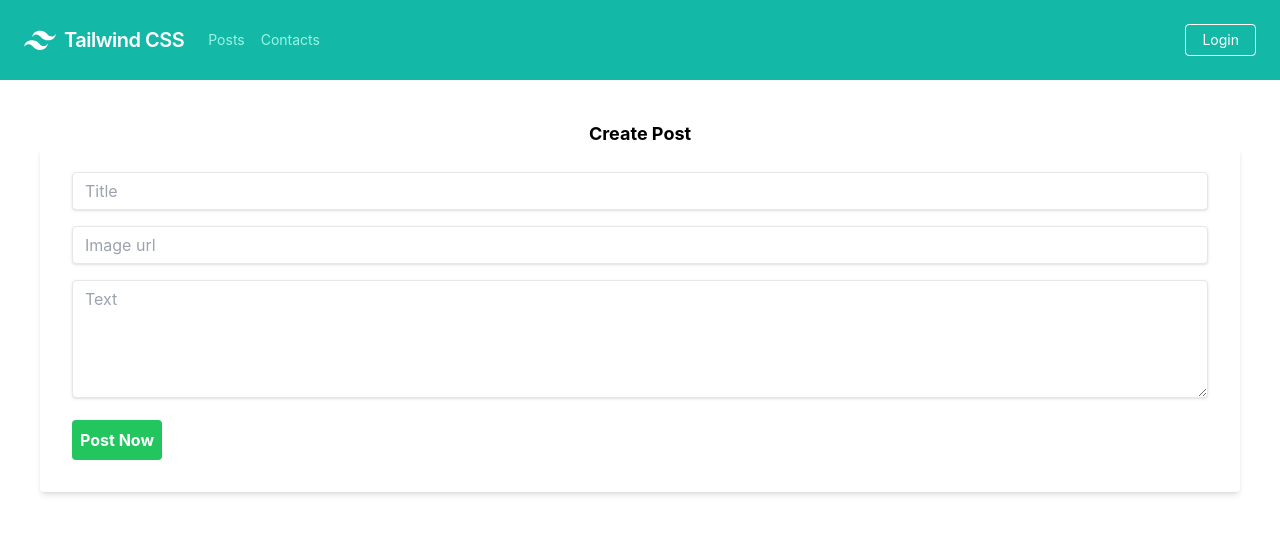
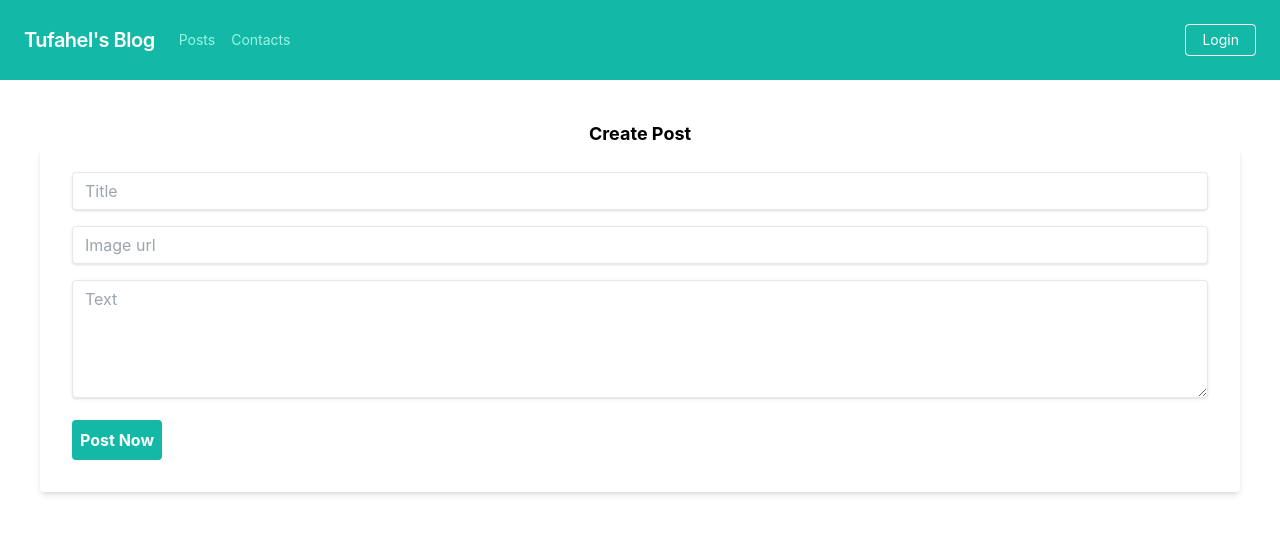
Before and after one commit to Tufahel/blog-app-front-end, a React (Create React App) app: page /createpost in a window 1280 px wide. Shown: the top 534 px of the page. Built offline with nearby package versions, Linux system fonts and the light colour scheme.

Commit message:
add stylings for button color

```diff
--- a/src/components/Comment/CreateComment.js
+++ b/src/components/Comment/CreateComment.js
@@ -49,7 +49,7 @@ const CreateComment = () => {
             />
             <br />
             <button
-              className="text-center bg-green-500 hover:bg-green-700 text-white font-bold p-2 rounded"
+              className="text-center bg-teal-500 hover:bg-teal-700 text-white font-bold p-2 rounded"
               type="submit"
             >
               Comment Now
--- a/src/components/Navigation/Navigation.js
+++ b/src/components/Navigation/Navigation.js
@@ -13,13 +13,23 @@ const Navigation = () => {
   return (
     <nav className="flex items-center justify-between flex-wrap bg-teal-500 p-6">
       <div className="flex items-center flex-shrink-0 text-white mr-6">
-        <svg className="fill-current h-8 w-8 mr-2" width="54" height="54" viewBox="0 0 54 54" xmlns="http://www.w3.org/2000/svg"><path d="M13.5 22.1c1.8-7.2 6.3-10.8 13.5-10.8 10.8 0 12.15 8.1 17.55 9.45 3.6.9 6.75-.45 9.45-4.05-1.8 7.2-6.3 10.8-13.5 10.8-10.8 0-12.15-8.1-17.55-9.45-3.6-.9-6.75.45-9.45 4.05zM0 38.3c1.8-7.2 6.3-10.8 13.5-10.8 10.8 0 12.15 8.1 17.55 9.45 3.6.9 6.75-.45 9.45-4.05-1.8 7.2-6.3 10.8-13.5 10.8-10.8 0-12.15-8.1-17.55-9.45-3.6-.9-6.75.45-9.45 4.05z" /></svg>
-        <span className="font-semibold text-xl tracking-tight">Tailwind CSS</span>
+        <span className="font-semibold text-xl tracking-tight">Tufahel&apos;s Blog</span>
       </div>
       <div className="w-full block flex-grow lg:flex lg:items-center lg:w-auto">
         <div className="text-sm lg:flex-grow">
           <NavLink className="block mt-4 lg:inline-block lg:mt-0 text-teal-200 hover:text-white mr-4" to="/">Posts</NavLink>
           <NavLink className="block mt-4 lg:inline-block lg:mt-0 text-teal-200 hover:text-white mr-4" to="/contacts">Contacts</NavLink>
+          {
+      user && (
+        <>
+          <NavLink className="block mt-4 lg:inline-block lg:mt-0 text-white mr-4" to="/">
+            {JSON.parse(user)}
+            {' '}
+            is active now
+          </NavLink>
+        </>
+      )
+    }
         </div>
         {
       user && (
--- a/src/components/Post/CreatePost.js
+++ b/src/components/Post/CreatePost.js
@@ -74,7 +74,7 @@ const CreatePost = () => {
               />
             </div>
             <button
-              className="text-center bg-green-500 hover:bg-green-700 text-white font-bold p-2 rounded"
+              className="text-center bg-teal-500 hover:bg-teal-700 text-white font-bold p-2 rounded"
               type="submit"
             >
               Post Now
```
